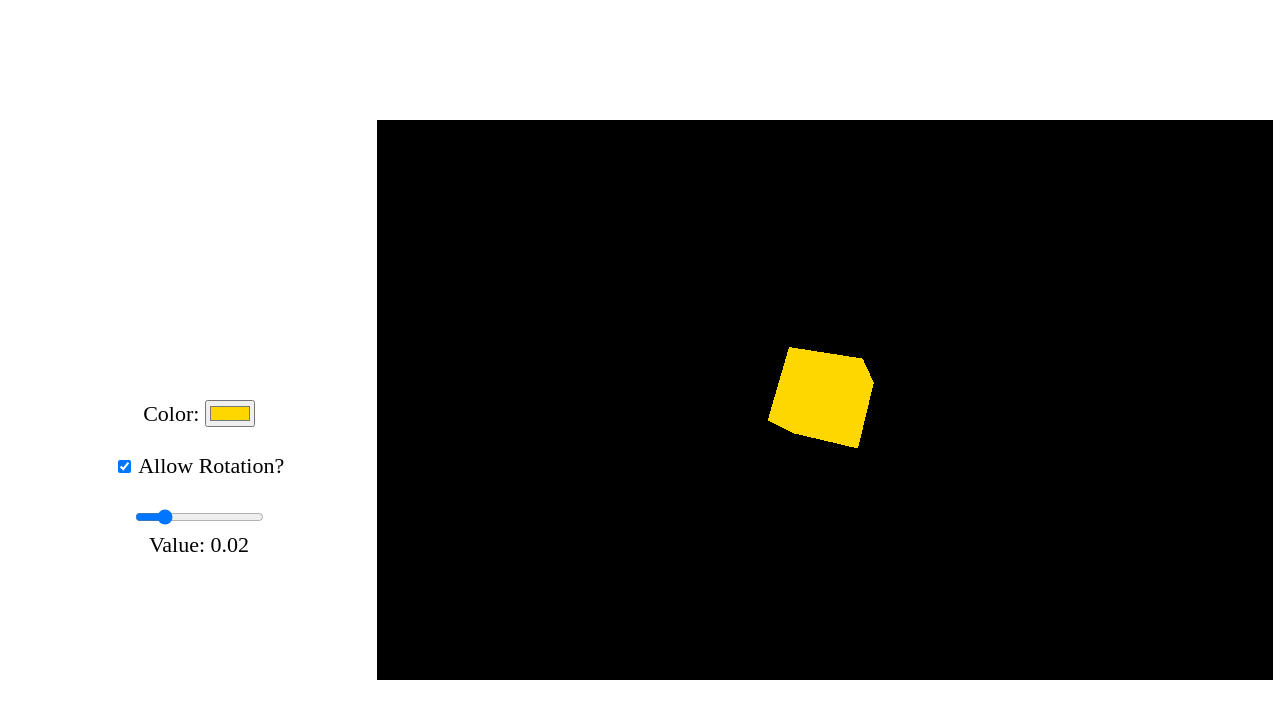
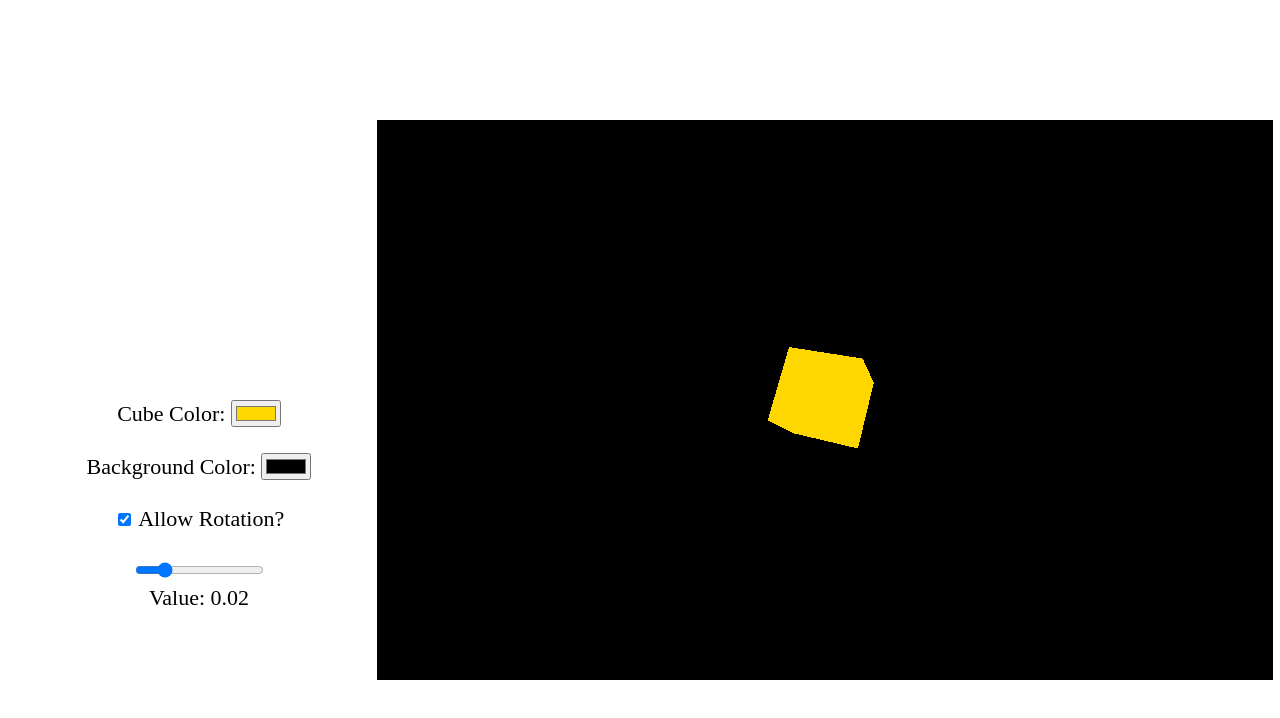
Before and after one commit to JesusOfCarrots/InfoWeb, a website built with Vite: page index.html in a window 1280 px wide. Built offline with nearby package versions, Linux system fonts and the light colour scheme.

Commit message:
Backgriound Color option

```diff
--- a/index.html
+++ b/index.html
@@ -9,8 +9,11 @@
 </head>
 <body>
     <div id="other" style="float: left; margin-left: 7px;">
-        <label for="colorPicker">Color:</label>
+        <label for="colorPicker">Cube Color:</label>
         <input type="color" name="colorPicker" id="colorPicker" value="#FFD700">
+        <br> <br>
+        <label for="bgColor">Background Color:</label>
+        <input type="color" name="gbColor" id="gbColor">
         <br> <br>
         <input type="checkbox" name="canRotate" id="rotateCheckbox" checked>
         <label for="canRotate">Allow Rotation?</label>
--- a/main.js
+++ b/main.js
@@ -8,14 +8,17 @@ let cameraDistance = 5;
 let rotationSpeed = 0.02;
 let canRotate = true;
 let cubeColor = 0xffd700;
+let bgColor = 0x0000;
 
 const scene = new THREE.Scene();
 const cam = new THREE.PerspectiveCamera(FOV, width / height, 0.1, 1000)
 
+// Html
 const otherSpace = document.getElementById('other');
 const rotationSpeedSlider = document.getElementById('slider');
 const rotateCheckbox = document.getElementById('rotateCheckbox');
 const colorPicker = document.getElementById("colorPicker");
+const backgroundColorPicker = document.getElementById("gbColor");
 
 const renderer = new THREE.WebGLRenderer();
 const geometry = new THREE.BoxGeometry(1, 1, 1);
@@ -44,6 +47,7 @@ function setUp(){
     renderer.domElement.classList.add('cav');
     document.body.appendChild(renderer.domElement);
 
+    scene.background = new THREE.Color(bgColor);
     scene.add(cube);
     // Center
     let offsetY = window.innerHeight - height;
@@ -63,11 +67,18 @@ function setUp(){
 
     // color
     colorPicker.addEventListener('input', function(){
-        let hexColor = colorPicker.value
+        let hexColor = colorPicker.value;
         cubeColor = hexToRgb(hexColor);
         // Update cube color
         cube.material.color.set(cubeColor);
     });
+    // bg color
+    backgroundColorPicker.addEventListener('input', function(){
+        let hexColor = backgroundColorPicker.value;
+        bgColor = hexToRgb(hexColor);
+        // Update bg color
+        scene.background = new THREE.Color(bgColor);
+    })
 
     cam.position.z = cameraDistance;
 
```
